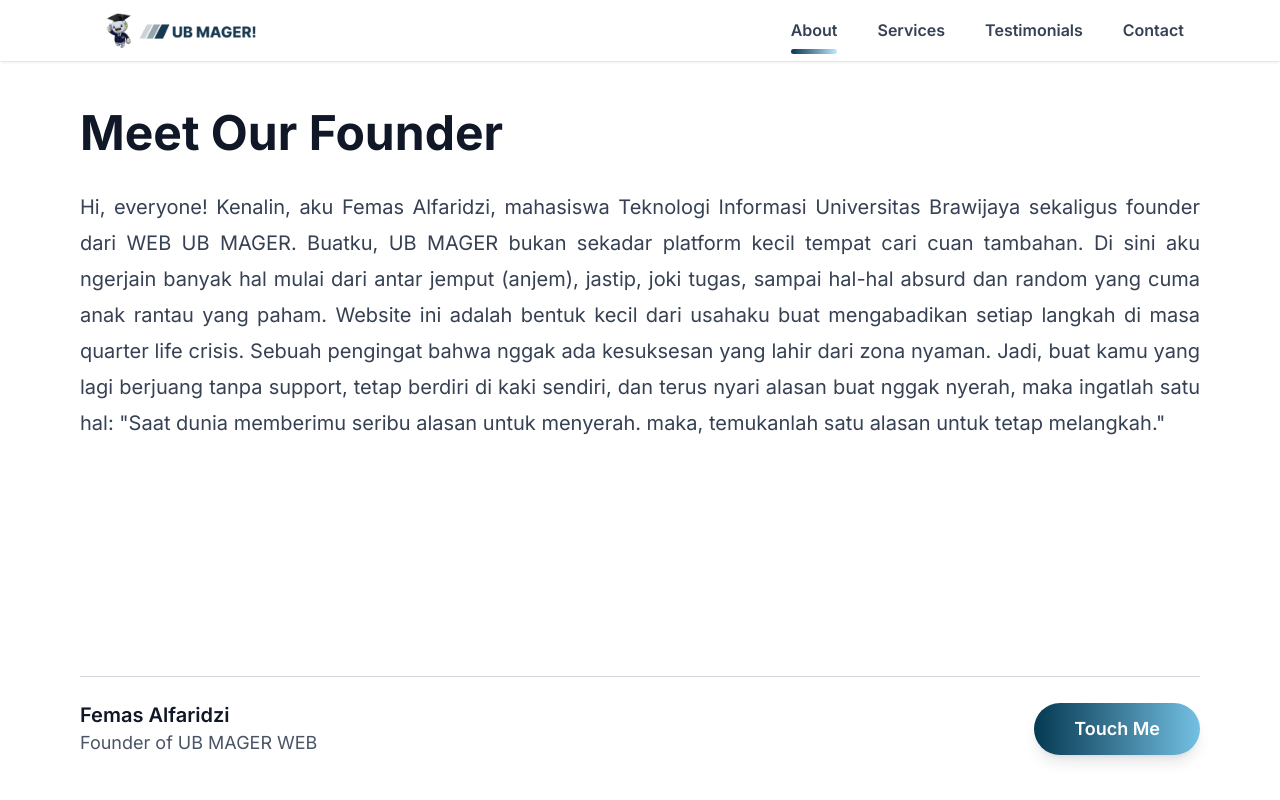
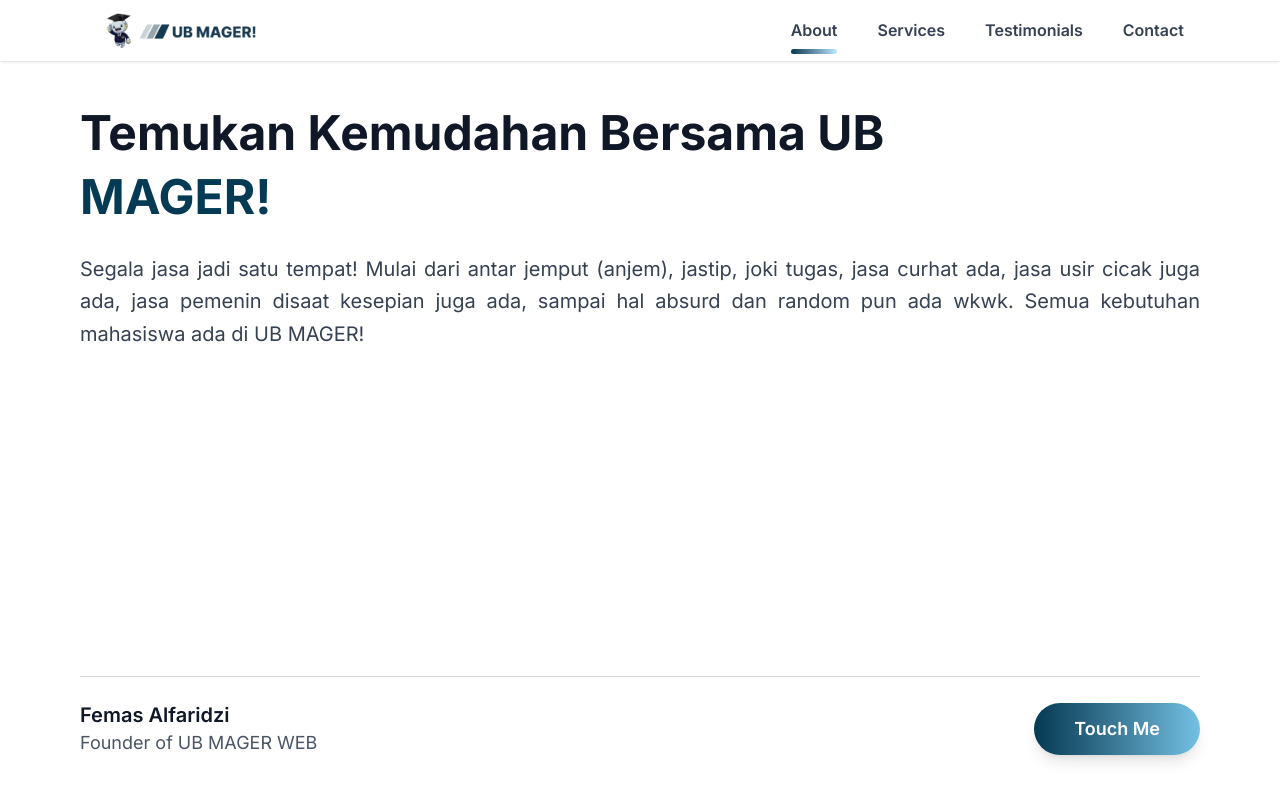
Before and after one commit to femas-alfaridzi/ub-mager, a Next.js app: page /about in a window 1280 px wide. Shown: the top 800 px of the page. Built offline with nearby package versions, Linux system fonts and the light colour scheme.

Commit message:
Update about page heading and text justify

```diff
--- a/src/app/about/page.tsx
+++ b/src/app/about/page.tsx
@@ -3,13 +3,7 @@
 import Link from "next/link";
 
 const AboutPage = () => {
-  const quoteText = `Hi, everyone! Kenalin, aku Femas Alfaridzi, mahasiswa Teknologi Informasi Universitas Brawijaya sekaligus founder dari WEB UB MAGER. Buatku, UB MAGER bukan sekadar platform kecil tempat cari cuan tambahan.
-  Di sini aku ngerjain banyak hal mulai dari antar jemput (anjem), jastip, joki tugas, sampai hal-hal absurd dan random yang cuma anak rantau yang paham.
-  Website ini adalah bentuk kecil dari usahaku buat mengabadikan setiap langkah di masa quarter life crisis. Sebuah pengingat bahwa nggak ada kesuksesan yang lahir dari zona nyaman.
-Jadi, buat kamu yang lagi berjuang tanpa support, tetap berdiri di kaki sendiri, dan terus nyari alasan buat nggak nyerah,
-maka ingatlah satu hal:
-"Saat dunia memberimu seribu alasan untuk menyerah.
-maka, temukanlah satu alasan untuk tetap melangkah."`;
+  const quoteText = `Segala jasa jadi satu tempat! Mulai dari antar jemput (anjem), jastip, joki tugas, jasa curhat ada, jasa usir cicak juga ada, jasa pemenin disaat kesepian juga ada, sampai hal absurd dan random pun ada wkwk. Semua kebutuhan mahasiswa ada di UB MAGER!`;
 
   return (
     <main className="min-h-screen bg-white">
@@ -18,16 +12,19 @@ maka, temukanlah satu alasan untuk tetap melangkah."`;
         <div className="flex-1 w-full max-w-7xl mx-auto px-6 sm:px-8 md:px-12 lg:px-16 xl:px-20 pt-12 pb-6 flex flex-col">
           {/* Header */}
           <div className="mb-8">
-            <h1 className="text-3xl md:text-4xl lg:text-5xl font-bold text-gray-900 text-center md:text-left">
-              Meet Our Founder
+            <h1 className="text-3xl md:text-4xl lg:text-5xl font-bold text-gray-900 text-center md:text-left mb-4">
+              Temukan Kemudahan Bersama UB
             </h1>
+            <h2 className="text-3xl md:text-4xl lg:text-5xl font-bold text-[#043A53] text-center md:text-left">
+              MAGER!
+            </h2>
           </div>
 
           {/* Quote Text - Flex-1 untuk push footer ke bawah */}
           <div className="flex-1 mb-8 min-h-[300px] md:min-h-0">
-            <blockquote className="text-gray-700 text-base md:text-lg lg:text-xl leading-relaxed text-justify">
-                <span className="typewriter-text">{quoteText}</span>
-              </blockquote>
+            <p className="text-gray-700 text-base md:text-lg lg:text-xl leading-relaxed text-justify">
+              {quoteText}
+            </p>
           </div>
 
           {/* Footer - Fixed at bottom */}
```
